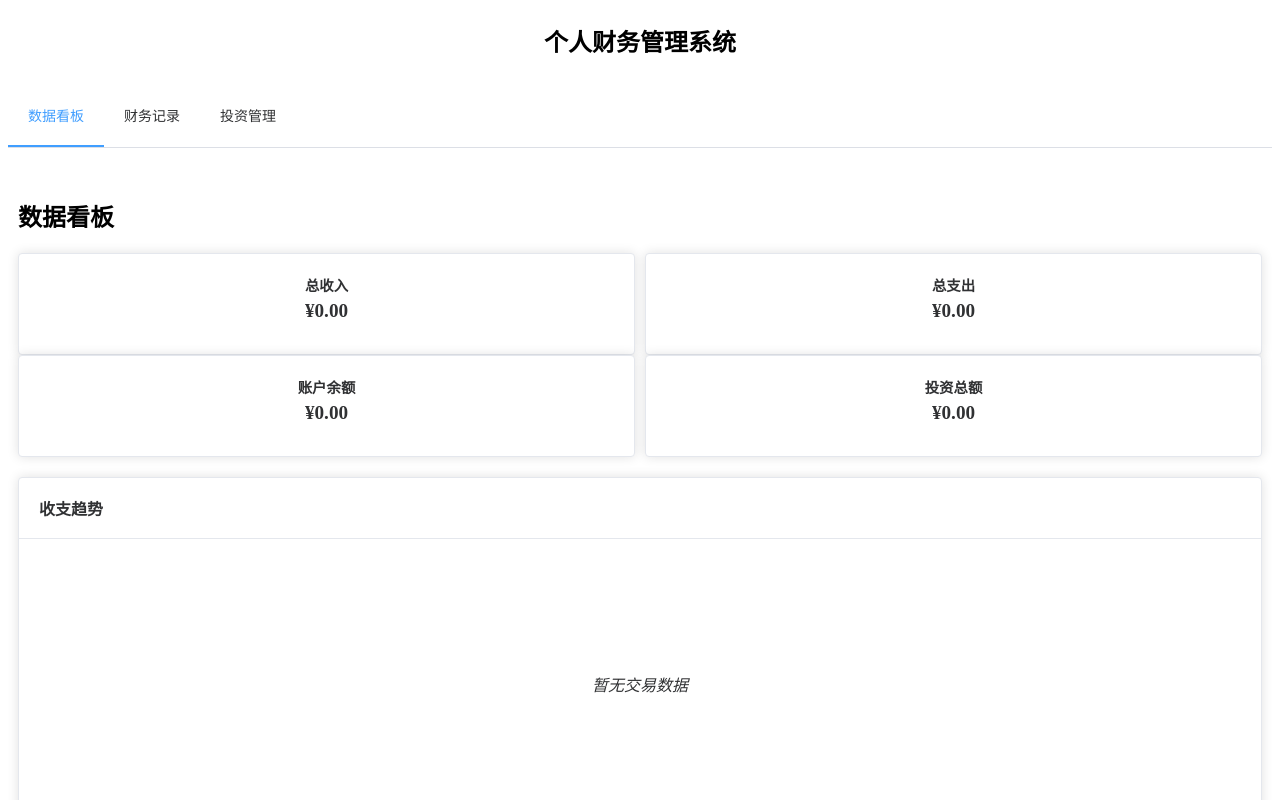
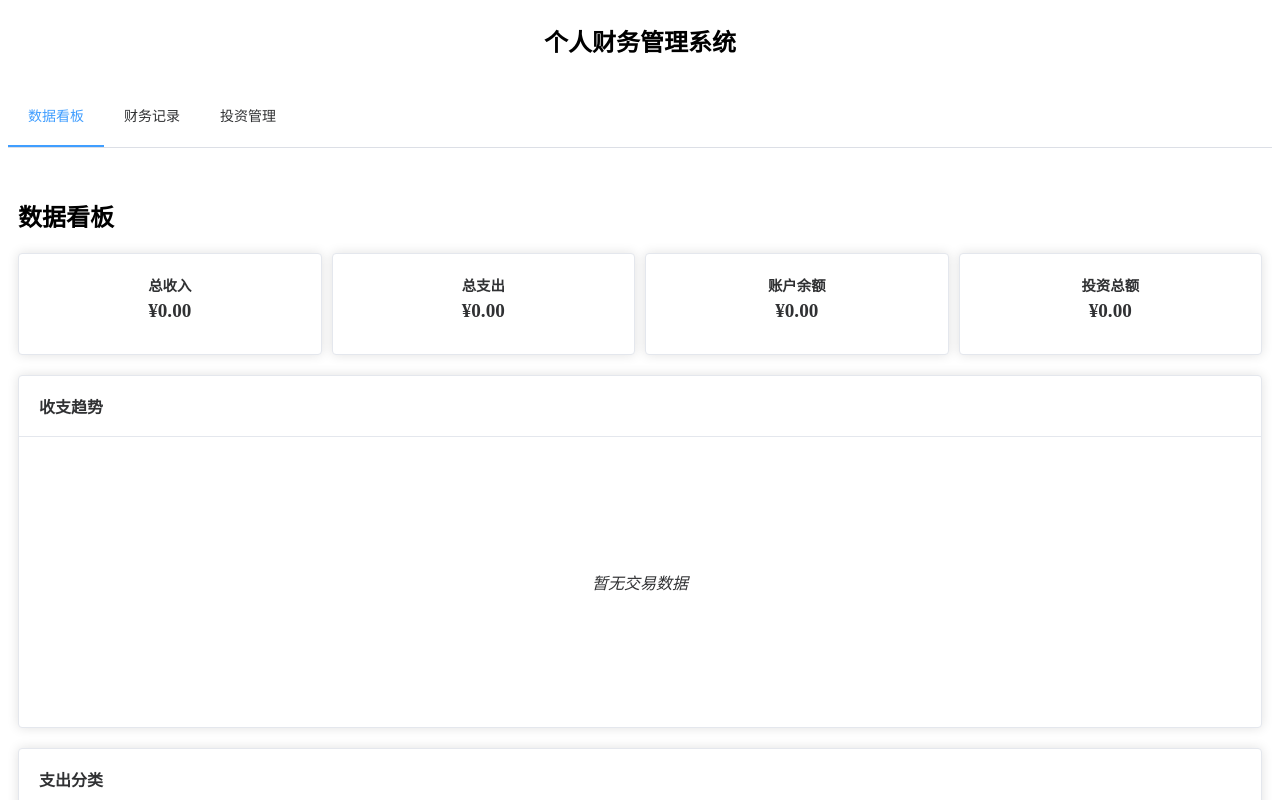
Before and after one commit to hetan697/Financial-Planning, a Vue app: page / in a window 1280 px wide. Shown: the top 800 px of the page. Built offline with nearby package versions, Linux system fonts and the light colour scheme.

Commit message:
调整数据看板概览卡片宽度为原先的一半

```diff
--- a/src/components/Dashboard.vue
+++ b/src/components/Dashboard.vue
@@ -4,7 +4,7 @@
 
     <!-- 财务概览 -->
     <el-row :gutter="10" class="summary-cards">
-      <el-col :span="12" :xs="24">
+      <el-col :span="6" :xs="24">
         <el-card class="card">
           <div class="card-content">
             <h3>总收入</h3>
@@ -12,7 +12,7 @@
           </div>
         </el-card>
       </el-col>
-      <el-col :span="12" :xs="24">
+      <el-col :span="6" :xs="24">
         <el-card class="card">
           <div class="card-content">
             <h3>总支出</h3>
@@ -20,7 +20,7 @@
           </div>
         </el-card>
       </el-col>
-      <el-col :span="12" :xs="24">
+      <el-col :span="6" :xs="24">
         <el-card class="card">
           <div class="card-content">
             <h3>账户余额</h3>
@@ -30,7 +30,7 @@
           </div>
         </el-card>
       </el-col>
-      <el-col :span="12" :xs="24">
+      <el-col :span="6" :xs="24">
         <el-card class="card">
           <div class="card-content">
             <h3>投资总额</h3>
```
